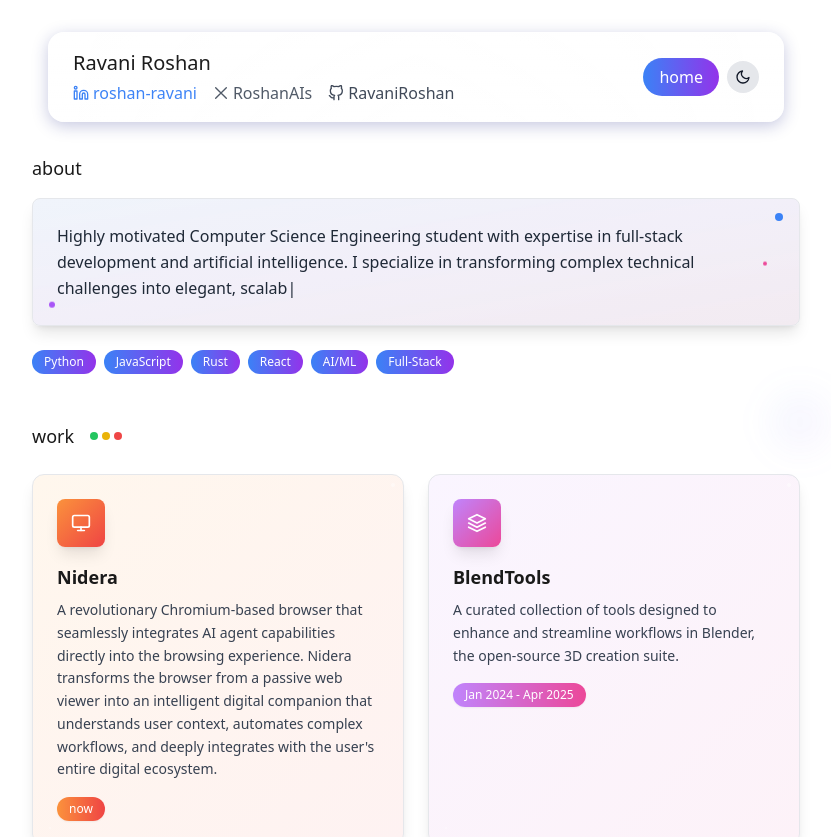
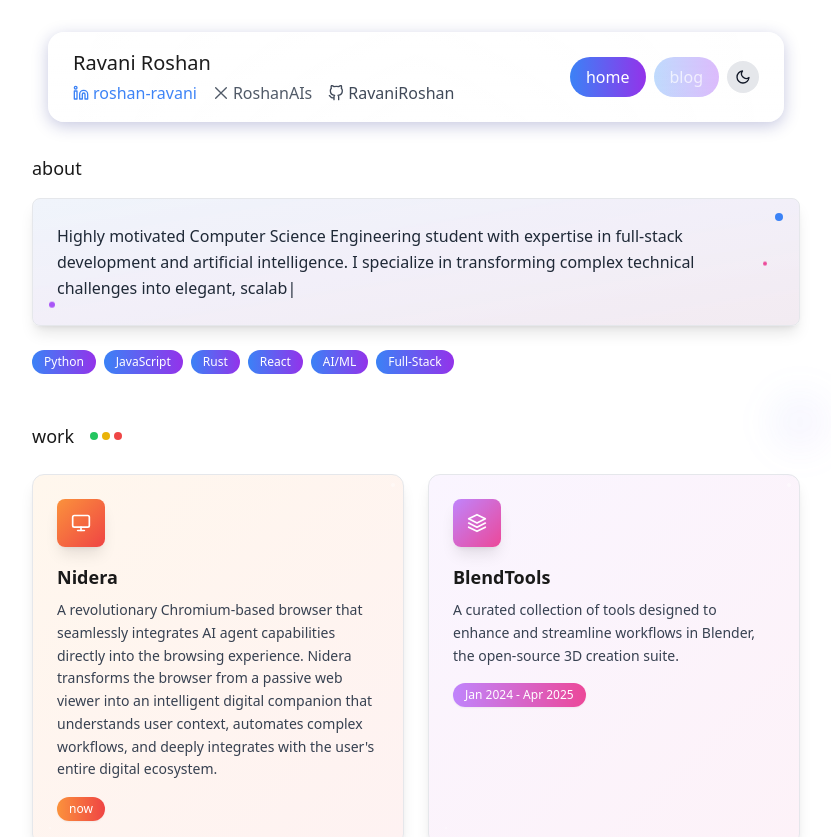
Before and after one commit to RavaniRoshan/RavaniRoshanSingh, a React (Vite) app: page / in a window 1280 px wide. Shown: the top 837 px of the page, without its empty margins (224-1055 px from the left). Built offline with nearby package versions, Linux system fonts and the light colour scheme.

Commit message:
refactor: remove Connect page and related menu functionality from Header component

```diff
--- a/src/App.tsx
+++ b/src/App.tsx
@@ -22,7 +22,6 @@ import BlogPost8 from './pages/BlogPost8';
 import BlogPost9 from './pages/BlogPost9';
 import BlogPost10 from './pages/BlogPost10';
 import CertificatesPage from './pages/CertificatesPage';
-import Connect from './pages/Connect';
 import { useState, useEffect } from 'react';
 
 function App() {
@@ -67,7 +66,6 @@ function App() {
           } />
           <Route path="/blog" element={<Blog />} />
           <Route path="/certificates" element={<CertificatesPage />} />
-          <Route path="/connect" element={<Connect />} />
           <Route path="/blog/ai-product-development" element={<BlogPost />} />
           <Route path="/blog/demystifying-ai-agents" element={<BlogPost1 />} />
           <Route path="/blog/full-stack-development" element={<BlogPost2 />} />
--- a/src/components/Header.tsx
+++ b/src/components/Header.tsx
@@ -10,8 +10,6 @@ interface HeaderProps {
 
 export const Header: FC<HeaderProps> = ({ theme, toggleTheme }) => {
   const [isScrolled, setIsScrolled] = useState(false);
-  const [isBurgerMenuExpanded, setIsBurgerMenuExpanded] = useState(false);
-  const [expandTimeout, setExpandTimeout] = useState<NodeJS.Timeout | null>(null);
   const location = useLocation();
 
   useEffect(() => {
@@ -22,10 +20,6 @@ export const Header: FC<HeaderProps> = ({ theme, toggleTheme }) => {
     window.addEventListener('scroll', handleScroll);
     return () => window.removeEventListener('scroll', handleScroll);
   }, []);
-
-  const toggleMenu = () => {
-    setIsMenuOpen(!isMenuOpen);
-  };
 
   return (
     <header
@@ -117,84 +111,26 @@ export const Header: FC<HeaderProps> = ({ theme, toggleTheme }) => {
         </div>
       </div>
       <nav className="flex items-center space-x-2 relative">
-        {/* Home Button Always Visible - Expands on Hover */}
-        <div
-          className="relative"
-          onMouseEnter={() => {
-            const timeout = setTimeout(() => {
-              setIsBurgerMenuExpanded(true);
-            }, 200);
-            setExpandTimeout(timeout);
-          }}
-          onMouseLeave={() => {
-            if (expandTimeout) {
-              clearTimeout(expandTimeout);
-              setExpandTimeout(null);
-            }
-            setIsBurgerMenuExpanded(false);
-          }}
-        >
         <Link
           to="/"
-            onClick={() => {
-              // Close menu when home button is clicked
-              setIsBurgerMenuExpanded(false);
-              if (expandTimeout) {
-                clearTimeout(expandTimeout);
-                setExpandTimeout(null);
-              }
-            }}
-            className="relative px-4 py-2 rounded-full font-medium transition-all duration-300 hover:scale-105 hover:shadow-lg overflow-hidden group bg-gradient-to-r from-blue-500 to-purple-600 text-white hover:from-purple-600 hover:to-blue-500"
+          className={`relative px-4 py-2 rounded-full font-medium transition-all duration-300 hover:scale-105 hover:shadow-lg overflow-hidden group ${
+            location.pathname === '/'
+              ? 'bg-gradient-to-r from-blue-500 to-purple-600 text-white hover:from-purple-600 hover:to-blue-500'
+              : 'bg-gradient-to-r from-blue-400/40 to-purple-500/40 text-white/70 hover:from-blue-400/60 hover:to-purple-500/60'
+          }`}
         >
           <span className="relative z-10">home</span>
         </Link>
-
-          {/* Expanded Menu - Blog & Connect Below */}
-          {isBurgerMenuExpanded && (
-            <div className="absolute top-full left-0 mt-2 flex flex-col space-y-2 rounded-lg z-40 animate-in fade-in slide-in-from-top-2 duration-300">
-              <style>{`
-                @keyframes expandDown {
-                  0% {
-                    opacity: 0;
-                    transform: translateY(-8px) scaleY(0.9);
-                  }
-                  100% {
-                    opacity: 1;
-                    transform: translateY(0) scaleY(1);
-                  }
-                }
-                .menu-expand-item:nth-child(1) { animation: expandDown 0.25s cubic-bezier(0.34, 1.56, 0.64, 1) 0s forwards; }
-                .menu-expand-item:nth-child(2) { animation: expandDown 0.25s cubic-bezier(0.34, 1.56, 0.64, 1) 0.05s forwards; }
-              `}</style>
         <Link
           to="/blog"
-                onClick={() => {
-                  setIsBurgerMenuExpanded(false);
-                  if (expandTimeout) {
-                    clearTimeout(expandTimeout);
-                    setExpandTimeout(null);
-                  }
-                }}
-                className="menu-expand-item relative px-4 py-2 rounded-full font-medium transition-all duration-300 hover:scale-105 hover:shadow-lg overflow-hidden group bg-gradient-to-r from-blue-400 to-purple-500 text-white hover:from-purple-500 hover:to-blue-400"
+          className={`relative px-4 py-2 rounded-full font-medium transition-all duration-300 hover:scale-105 hover:shadow-lg overflow-hidden group ${
+            location.pathname === '/blog'
+              ? 'bg-gradient-to-r from-blue-500 to-purple-600 text-white hover:from-purple-600 hover:to-blue-500'
+              : 'bg-gradient-to-r from-blue-400/40 to-purple-500/40 text-white/70 hover:from-blue-400/60 hover:to-purple-500/60'
+          }`}
         >
           <span className="relative z-10">blog</span>
         </Link>
-              <Link
-                to="/connect"
-                onClick={() => {
-                  setIsBurgerMenuExpanded(false);
-                  if (expandTimeout) {
-                    clearTimeout(expandTimeout);
-                    setExpandTimeout(null);
-                  }
-                }}
-                className="menu-expand-item relative px-4 py-2 rounded-full font-medium transition-all duration-300 hover:scale-105 hover:shadow-lg overflow-hidden group bg-gradient-to-r from-blue-400 to-purple-500 text-white hover:from-purple-500 hover:to-blue-400"
-              >
-                <span className="relative z-10">connect</span>
-              </Link>
-            </div>
-          )}
-        </div>
         <button
           onClick={toggleTheme}
           className="p-2 rounded-full bg-gray-200 dark:bg-gray-800 text-gray-900 dark:text-gray-100 transition-all duration-300 hover:scale-105 hover:rotate-180 hover:shadow-lg"
```
Lines whose indentation alone changed are shown as unchanged.
